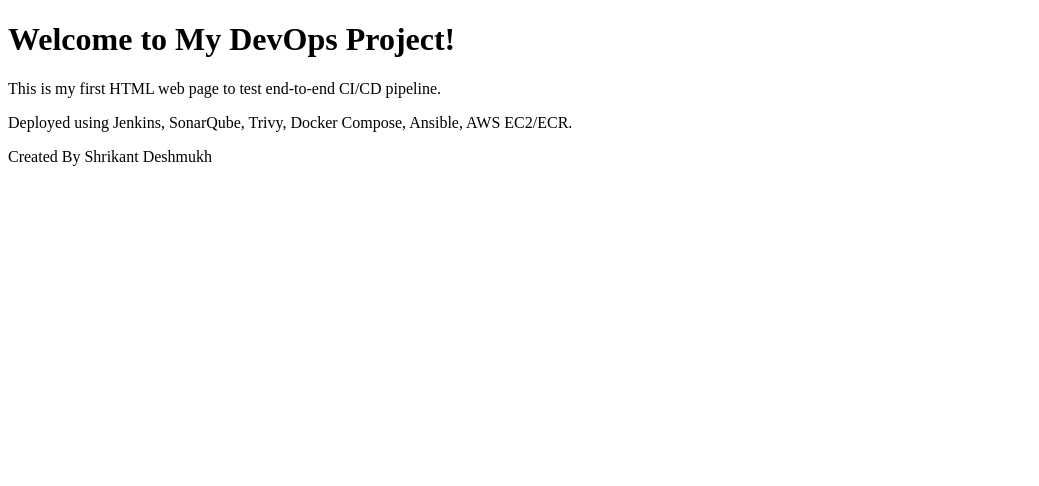
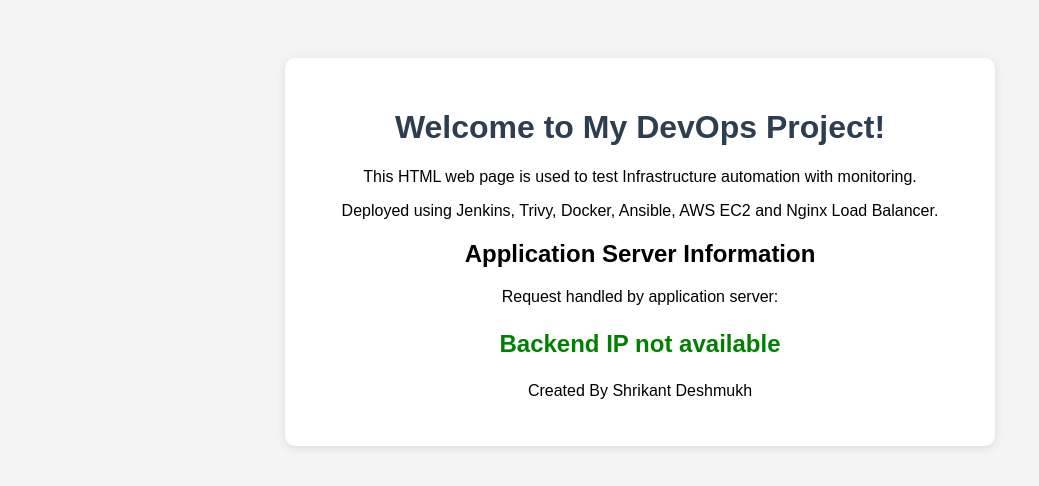
Before and after one commit to shreevdeshmukh/DevOps-Monitoring-Project-New, a plain HTML site: page index.html in a window 1280 px wide. Shown: the whole page, without its empty margins (0-1039 px from the left). Drawn offline with Linux system fonts and the light colour scheme.

Commit message:
Enhance HTML structure and styling for DevOps project

```diff
--- a/index.html
+++ b/index.html
@@ -1,13 +1,68 @@
-<!DOCTYPE html>
+
 <!DOCTYPE html>
 <html>
 <head>
     <title>My DevOps Project</title>
+    <style>
+        body {
+            font-family: Arial, sans-serif;
+            text-align: center;
+            background-color: #f4f4f4;
+            padding: 50px;
+        }
+
+        .container {
+            background: white;
+            padding: 30px;
+            border-radius: 10px;
+            max-width: 650px;
+            margin: auto;
+            box-shadow: 0 2px 10px rgba(0,0,0,0.1);
+        }
+
+        h1 {
+            color: #2c3e50;
+        }
+
+        .server {
+            color: #008000;
+            font-size: 24px;
+            font-weight: bold;
+        }
+    </style>
 </head>
+
 <body>
-    <h1>Welcome to My DevOps Project!</h1>
-    <p>This is my first HTML web page to test end-to-end CI/CD pipeline.</p>
-    <p>Deployed using Jenkins, SonarQube, Trivy, Docker Compose, Ansible, AWS EC2/ECR.</p>
-    <p>Created By Shrikant Deshmukh</p>
+    <div class="container">
+        <h1>Welcome to My DevOps Project!</h1>
+
+        <p>This HTML web page is used to test Infrastructure automation with monitoring.</p>
+
+        <p>
+            Deployed using Jenkins, Trivy, Docker, Ansible,
+            AWS EC2 and Nginx Load Balancer.
+        </p>
+
+        <h2>Application Server Information</h2>
+
+        <p>Request handled by application server:</p>
+
+        <p class="server" id="serverIP">Detecting server...</p>
+
+        <p>Created By Shrikant Deshmukh</p>
+    </div>
+
+    <script>
+        fetch(window.location.href, { cache: "no-store" })
+            .then(response => {
+                const serverIP = response.headers.get("X-Backend-Server");
+                document.getElementById("serverIP").textContent =
+                    serverIP || "Backend IP not available";
+            })
+            .catch(() => {
+                document.getElementById("serverIP").textContent =
+                    "Unable to detect application server";
+            });
+    </script>
 </body>
 </html>
```
